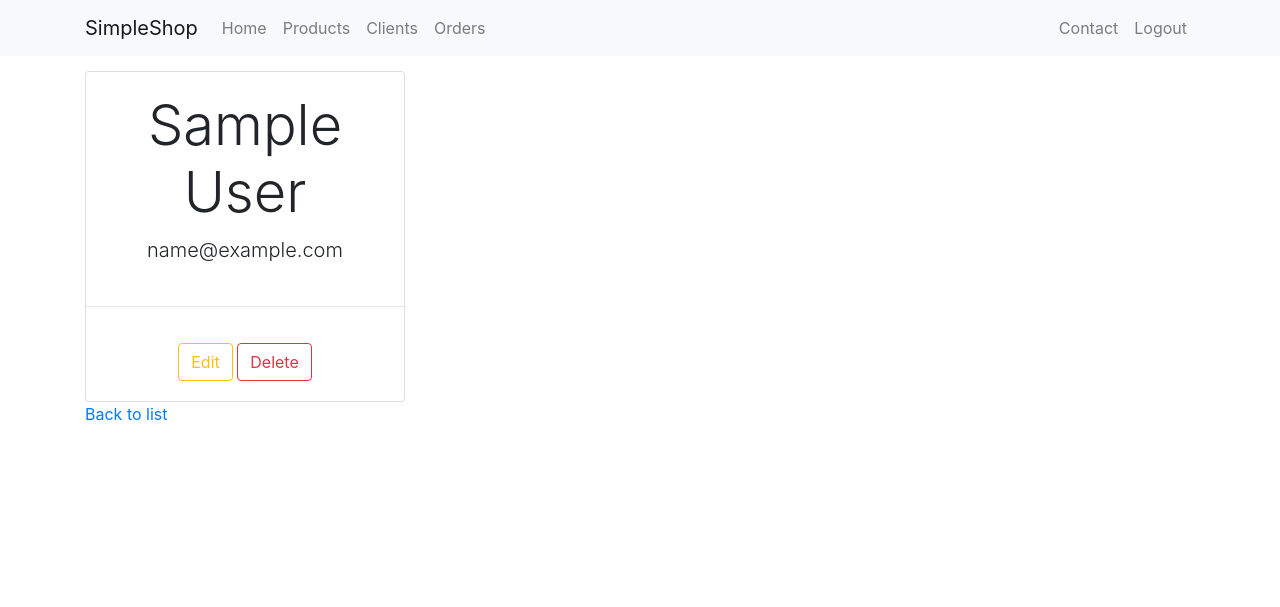
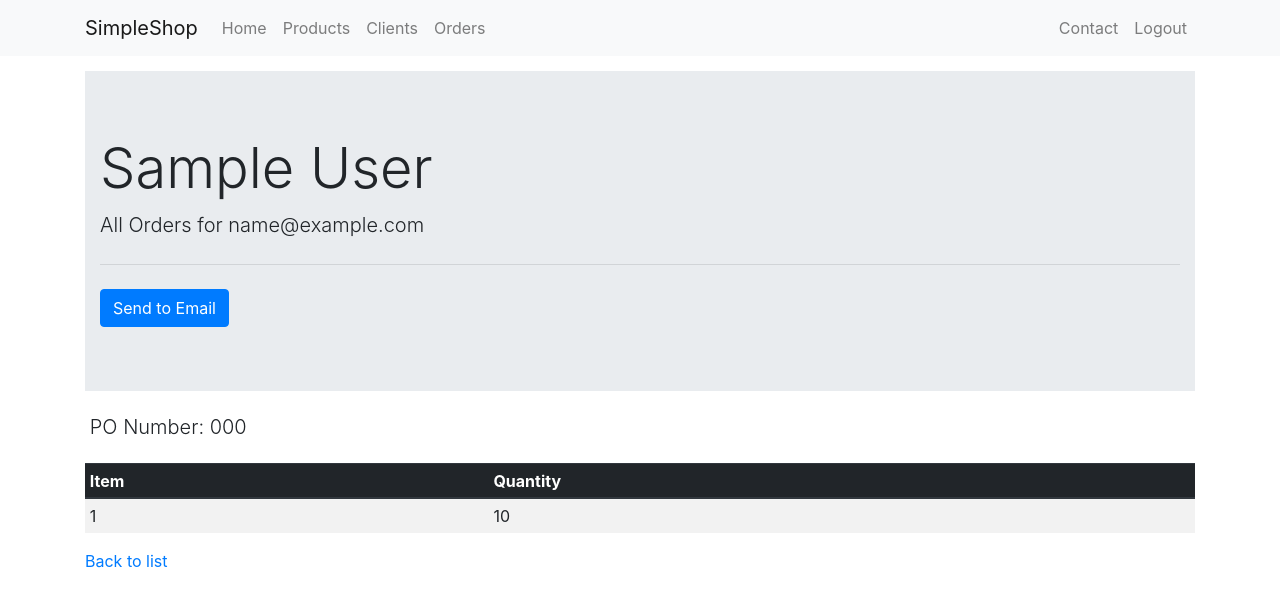
Before and after one commit to zqzhang2015/SimpleShop, a Django app: page /clients/1 in a window 1280 px wide. Shown: the top 607 px of the page. Run offline with Django 3.2, Linux system fonts and the light colour scheme; a user stored in the database is signed in; tables that the repository leaves empty hold one stand-in row (values such as "Sample post"); parts of the project's set-up code (start-up, migrations or seed data) failed here and were passed over; some libraries are stand-ins or nearby versions.

Commit message:
Celery implementation v1

```diff
--- a/GenomicPrediction/__init__.py
+++ b/GenomicPrediction/__init__.py
@@ -0,0 +1,3 @@
+from __future__ import absolute_import, unicode_literals
+from .celery import app as celery_app
+__all__ = ['celery_app']
--- a/SimpleShop/forms.py
+++ b/SimpleShop/forms.py
@@ -9,11 +9,13 @@ class ClientModelForm(ModelForm):
         fields = '__all__'
 
 
-class EmailForm(forms.ModelForm):
+class EmailForm(forms.Form):
+    recipient_email = forms.EmailField(widget=forms.TextInput(attrs={'class': 'form-control'}))
+    subject = forms.CharField(widget=forms.TextInput(attrs={'class': 'form-control'}))
 
     class Meta:
         model = ContactMessage
-        fields = ('receiver_email', 'text_body',)
+        fields = '__all__'
 
 
 class OrderLineForm(forms.ModelForm):
--- a/SimpleShop/models.py
+++ b/SimpleShop/models.py
@@ -52,11 +52,7 @@ class Client(models.Model):
     )
 
     def __str__(self):
-        # return '%s - %s' % (self.account_number, self.last_name)
         return self.email_address
-
-    # def get_absolute_url(self):
-    #     return reverse('SimpleShop.views.', args=[str(self.id)])
 
 
 class Order(models.Model):
@@ -127,12 +123,16 @@ class OrderLine(models.Model):
 
 class ContactMessage(models.Model):
 
-    receiver_email = models.ForeignKey(
+    client_email = models.ForeignKey(
         Client,
         on_delete=models.SET_NULL,
         null=True,
     )
 
+    @property
+    def client_name(self):
+        return '{} {}'.format(self.client_email.first_name, self.client_email.last_name)
+
     text_body = models.TextField(
         max_length=1000,
     )
--- a/SimpleShop/templates/clientList.html
+++ b/SimpleShop/templates/clientList.html
@@ -32,6 +32,7 @@
                         <a class="btn btn-outline-info" href="{% url 'client-detail' client.id %}" role="button">Details</a>
                         <a class="btn btn-outline-warning" href="{% url 'client-update' client.id %}" role="button">Edit</a>
                         <a class="btn btn-outline-danger" href="{% url 'client-delete' client.id %}" role="button">Delete</a>
+{#                        <a class="btn btn-outline-danger" href="{% url 'request-confirm' client.id %}" role="button">Request Data</a>#}
 
                     </td>
                 </tr>
--- /dev/null
+++ b/SimpleShop/templates/client_orders.html
@@ -0,0 +1,34 @@
+{% extends 'base.html' %}
+
+{% block content %}
+
+    <div class="jumbotron jumbotron-fluid">
+        <div class="container">
+            <h1 class="display-4">{{ client.first_name }} {{ client.last_name }}</h1>
+            <p class="lead">All Orders for {{ client.email_address }}</p>
+            <hr class="my-4">
+            <a class="btn btn-primary" href="{% url 'preview-email' client.id %}" role="button">Send to Email</a>
+        </div>
+    </div>
+
+    {% for order in orders %}
+        <p class="link lead">PO Number: {{ order.po_number }}</p>
+        <table class="table table-striped table-sm">
+            <thead class="thead-dark">
+            <tr>
+                <th scope="col">Item</th>
+                <th scope="col">Quantity</th>
+            </tr>
+            </thead>
+            {% for orderline in order.order_items.all %}
+            <tr>
+                <td>{{ orderline.item }}</td>
+                <td>{{ orderline.quantity }}</td>
+            </tr>
+            {% endfor %}
+        </table>
+
+    {% endfor %}
+
+<a href="{% url 'client-list' %}">Back to list</a>
+{% endblock %}
--- a/SimpleShop/urls.py
+++ b/SimpleShop/urls.py
@@ -18,7 +18,9 @@ urlpatterns += [
     path('clients/create/', views.ClientCreate.as_view(), name='client-create'),
     path('clients/<int:pk>/update/', views.ClientUpdate.as_view(), name='client-update'),
     path('clients/<int:pk>/delete/', views.ClientDelete.as_view(), name='client-delete'),
-    path('clients/<int:pk>', views.ClientDetail.as_view(), name='client-detail'),
+    # path('clients/<int:pk>', views.ClientDetail.as_view(), name='client-detail'),
+    path('clients/<int:pk>', views.client_orders_view, name='client-detail'),
+    path('clients/<int:pk>/preview', views.preview_email, name='preview-email'),
 ]
 
 urlpatterns += [
--- a/SimpleShop/views.py
+++ b/SimpleShop/views.py
@@ -4,10 +4,10 @@ from django.views.generic import DetailView
 from django.urls import reverse_lazy
 from .models import Client, Product, Order
 from .forms import EmailForm, OrderForm, OrderLineInlineFormSet
-
-
 from django.template.loader import get_template
-from django.core.mail import EmailMessage, send_mail
+from django.core.mail import send_mail
+from .tasks import send_email
+from django.http import HttpResponse
 
 # Create your views here.
 
@@ -22,7 +22,7 @@ def contact_view(request):
         form = form_class(data=request.POST)
 
         if form.is_valid():
-            contact_email = request.POST.get('receiver_email', '')
+            contact_email = request.POST.get('client_email', '')
             form_content = request.POST.get('text_body', '')
 
             template = get_template('contact_template.txt')
@@ -40,6 +40,54 @@ def contact_view(request):
 
             return redirect('contact')
     return render(request, 'contact.html', {'form': form_class})
+
+def preview_email(request, pk):
+    client_query = Client.objects.get(id=pk)
+    orders_query = client_query.order_set.all()
+    form_class = EmailForm(initial={
+        'recipient_email': client_query.email_address,
+        'subject': "Report for " + client_query.first_name + " " + client_query.last_name,
+    })
+    if request.method == 'POST':
+        form = EmailForm(request.POST)
+
+        if form.is_valid():
+            recipient_email = request.POST.get('recipient_email')
+            subject = request.POST.get('subject')
+
+            template = get_template('report_template.txt')
+            context = {
+                'recipient_email': recipient_email,
+                'subject': subject,
+                'client': client_query,
+                'orders': orders_query,
+            }
+            content = template.render(context)
+
+            send_email.delay(recipient_email, content)
+
+            #
+
+            #
+            # send_mail(
+            #     subject,
+            #     content,
+            #     'report@simpleshop.com',
+            #     [recipient_email, 'dangjoeltang@gmail.com']
+            # )
+            return redirect('index')
+    context = {
+        'client': client_query,
+        'orders': orders_query,
+        'form': form_class,
+    }
+    return render(request, 'preview_email.html', context)
+
+
+def client_orders_view(request, pk):
+    client = Client.objects.get(id=pk)
+    orders = client.order_set.all()
+    return render(request, 'client_orders.html', {'client': client, 'orders': orders})
 
 
 def create_order(request):
@@ -137,14 +185,6 @@ class ClientCreate(CreateView):
     success_url = reverse_lazy('client-list')
 
 
-class ClientDetail(DetailView):
-    model = Client
-
-    def get_context_data(self, **kwargs):
-        context = super().get_context_data(**kwargs)
-        return context
-
-
 class ClientUpdate(UpdateView):
     model = Client
     fields = '__all__'
```
Also changed, not shown: GenomicPrediction/celery.py (+7 -4 lines), GenomicPrediction/settings.py (+42 -9 lines), SimpleShop/tasks.py (added, +12 -0 lines), SimpleShop/templates/preview_email.html (added, +71 -0 lines), SimpleShop/templates/report_template.txt (added, +7 -0 lines), requirements.txt (+8 -4 lines).
